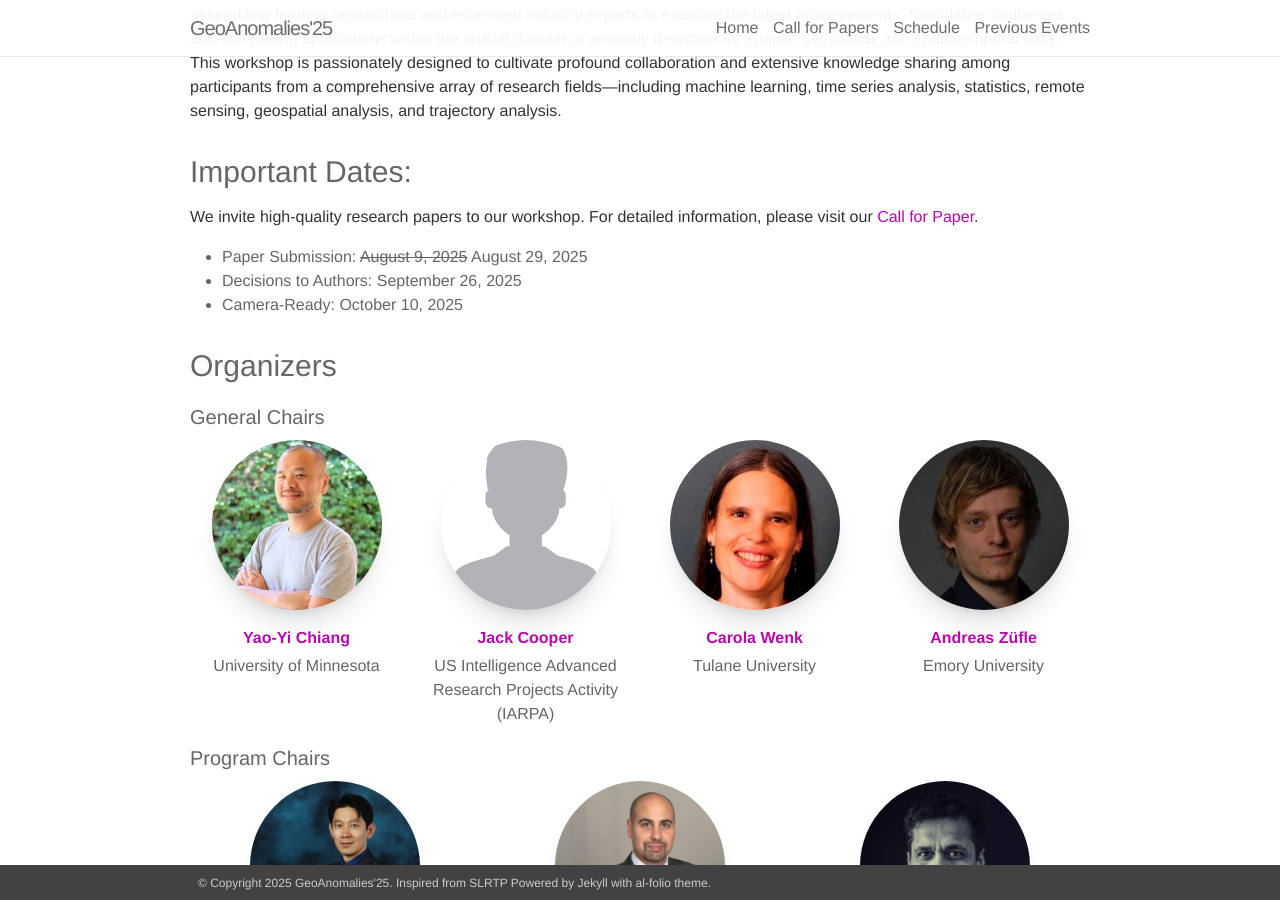
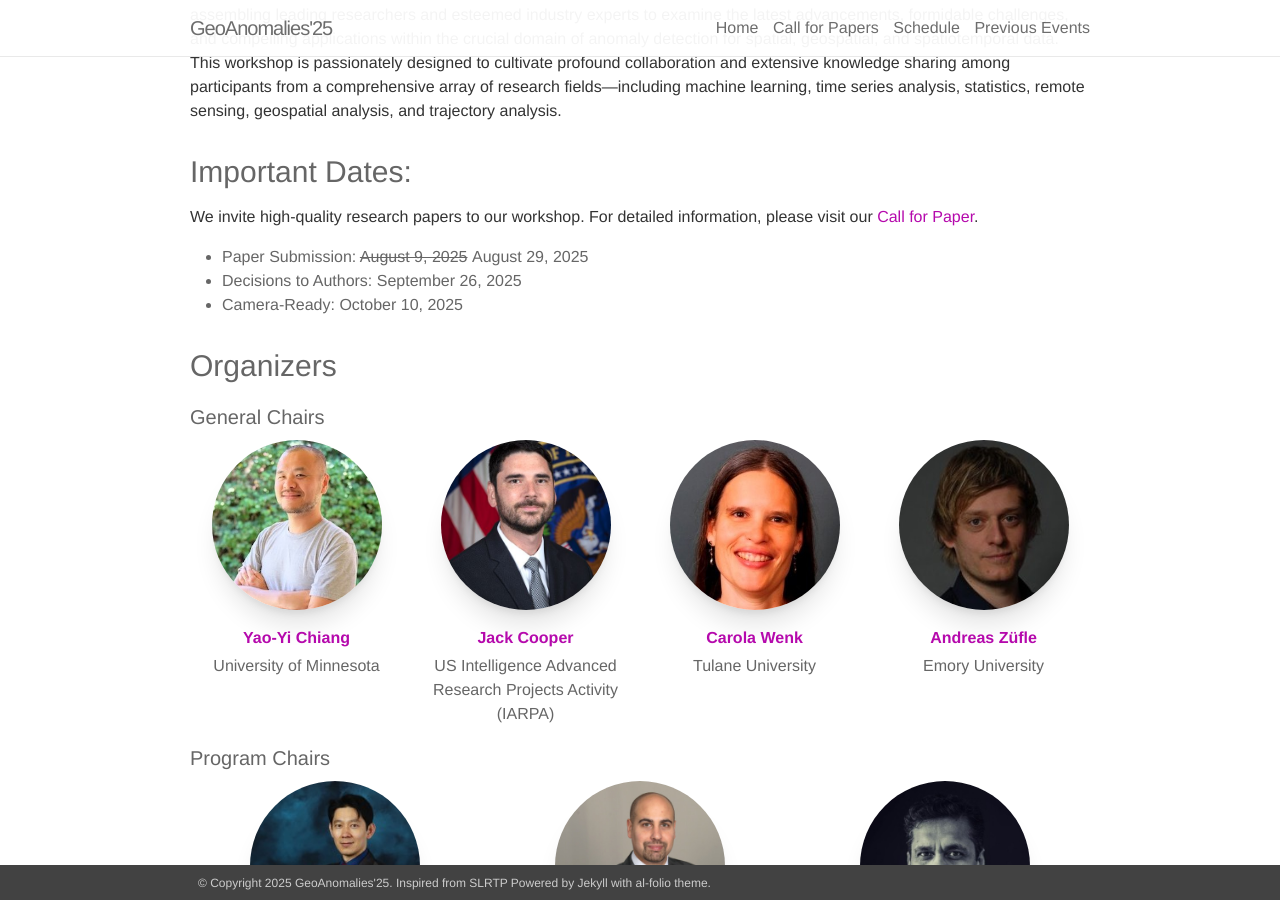
Before and after one commit to geoanomalies/geoanomaliesXG, a Jekyll site: the page built from _pages/00_home.md, in a window 1280 px wide and 900 px high, scrolled down 640 px. Built offline with Jekyll 4.4.1, drawn with Linux system fonts in a browser that asks for light colours; nearby versions of some CDN libraries.

Commit message:
update img/text

```diff
--- a/_pages/00_home.md
+++ b/_pages/00_home.md
@@ -41,7 +41,7 @@ The 2nd ACM SIGSPATIAL International Workshop on Geospatial Anomaly Detection (G
 
 We invite high-quality research papers to our workshop. For detailed information, please visit our [Call for Paper](https://geoanomalies.github.io/cfp/).
 
-- Paper Submission: ~~August 9, 2025~~ August 29, 2025
+- Paper Submission: ~~August 9, 2025~~ **August 29, 2025**
 - Decisions to Authors: September 26, 2025
 - Camera-Ready: October 10, 2025
 
@@ -57,7 +57,7 @@ We invite high-quality research papers to our workshop. For detailed information
     <span>University of Minnesota</span>
   </div>
   <div class="user-card">
-    <img src="assets/img/blank.jpg" class="user-image" alt="Jack Cooper">
+    <img src="assets/img/org_Cooper.jpg" class="user-image" alt="Jack Cooper">
     <a class="user-name" href="https://www.iarpa.gov/who-we-are/">Jack Cooper</a>
     <span>US Intelligence Advanced Research Projects Activity (IARPA)</span>
   </div>
```
Also changed, not shown: _pages/01_call.md (+1 -1 lines), assets/img/org_Cooper.jpg (added).
